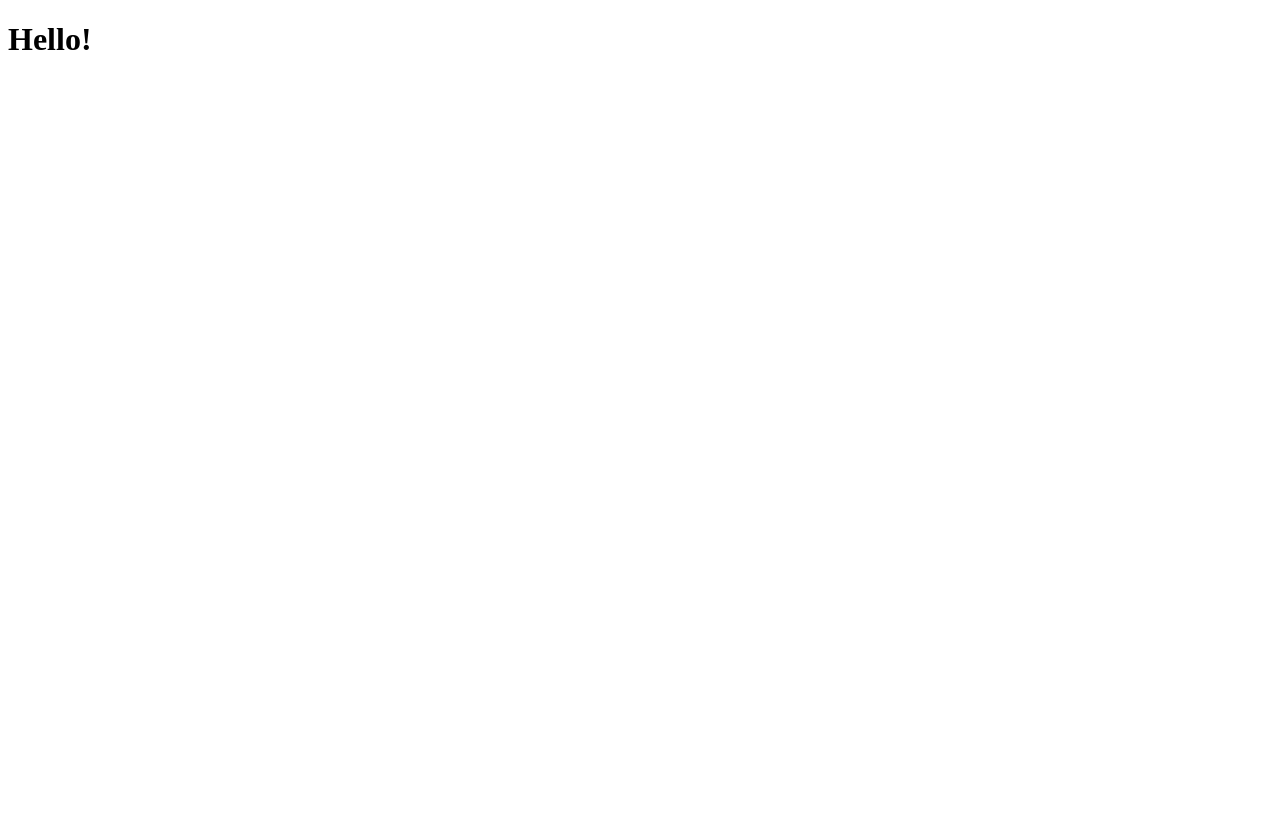
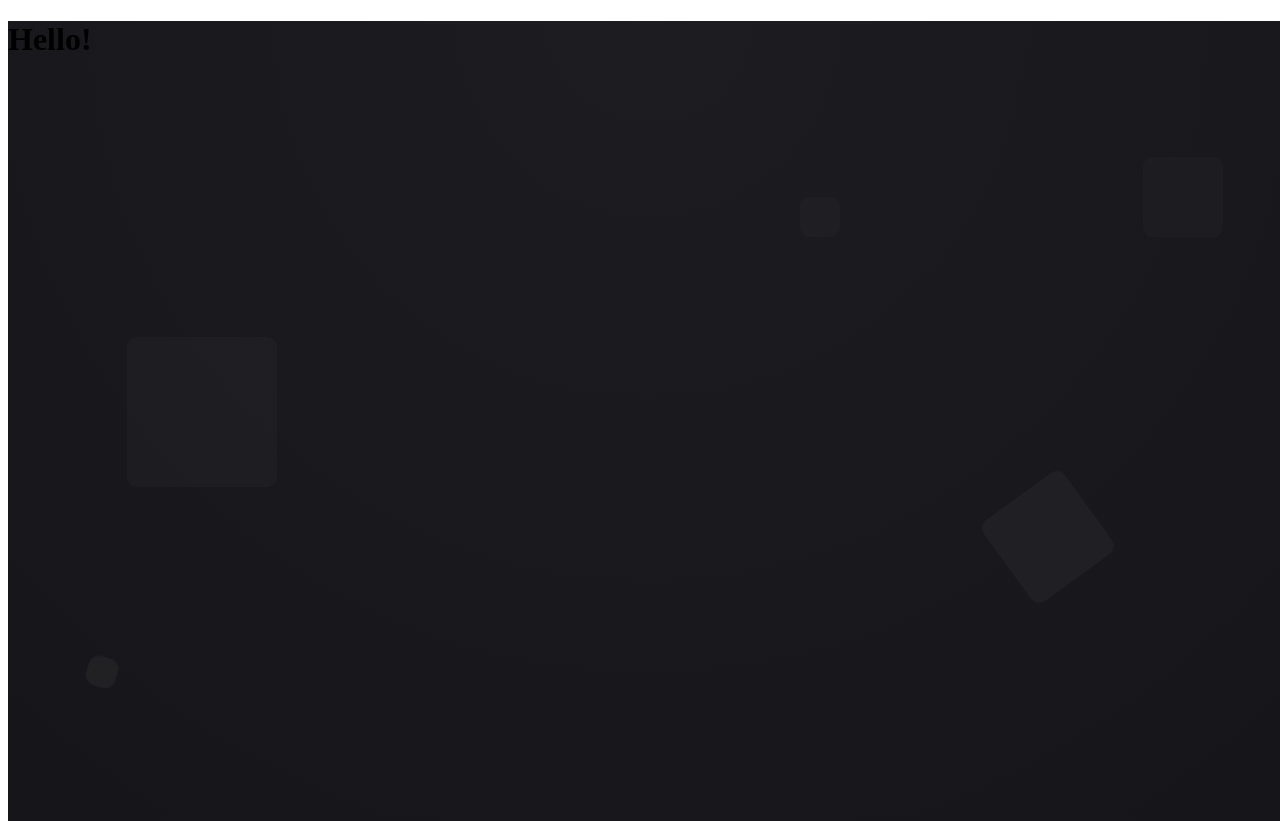
Before and after one commit to jajosheni/N95, a Svelte app: page / in a window 1280 px wide. Built offline with nearby package versions, Linux system fonts and the light colour scheme.

Commit message:
--add: bg animation

```diff
--- a/src/App.svelte
+++ b/src/App.svelte
@@ -1,9 +1,21 @@
 <script>
+	import bgAnimation from './styles/bgAnimation';
 </script>
 
+<header>
+	<div class="animation-area">
+		<ul class="box-area">
+			<li></li>
+			<li></li>
+			<li></li>
+			<li></li>
+			<li></li>
+			<li></li>
+		</ul>
+	</div>
+</header>
 <main>
 	<h1>Hello!</h1>
 </main>
 
-<style>
-</style>
+{@html `<style>${bgAnimation}</style>`}
```
